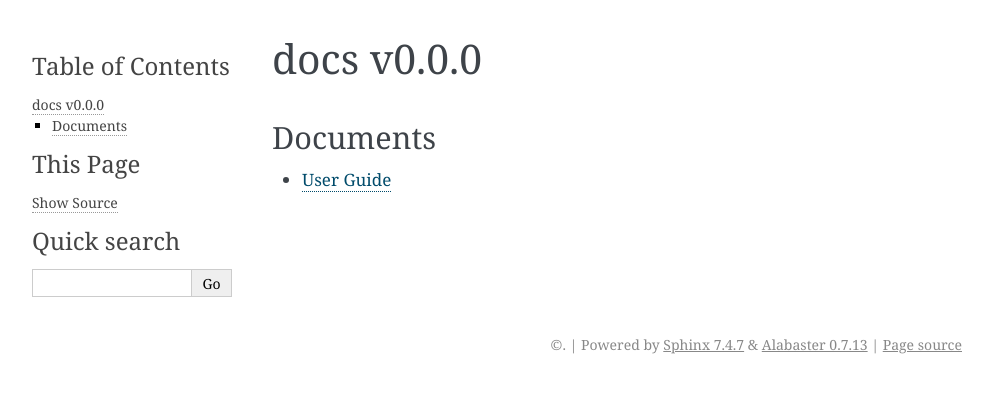
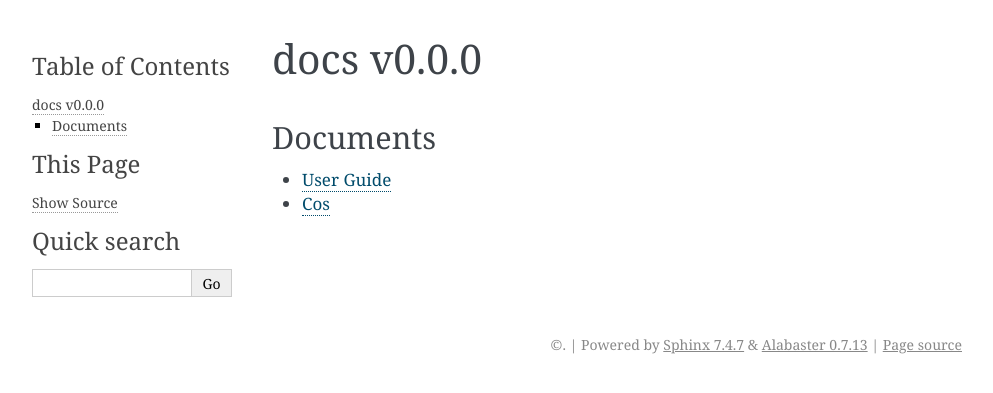
Before and after one commit to Smerlinski/docs, a Sphinx documentation site: the page built from docs/README.md, in a window 1280 px wide. Shown: the top 393 px of the page, without its empty margins (148-1141 px from the left). Built offline with Sphinx 7.4.7, drawn with Linux system fonts in a browser that asks for light colours.

Commit message:
Update README.md

```diff
--- a/docs/README.md
+++ b/docs/README.md
@@ -2,3 +2,4 @@
 Documents
 --------
 * [User Guide](user-guide.md)
+* [Cos](cos.md)
```
